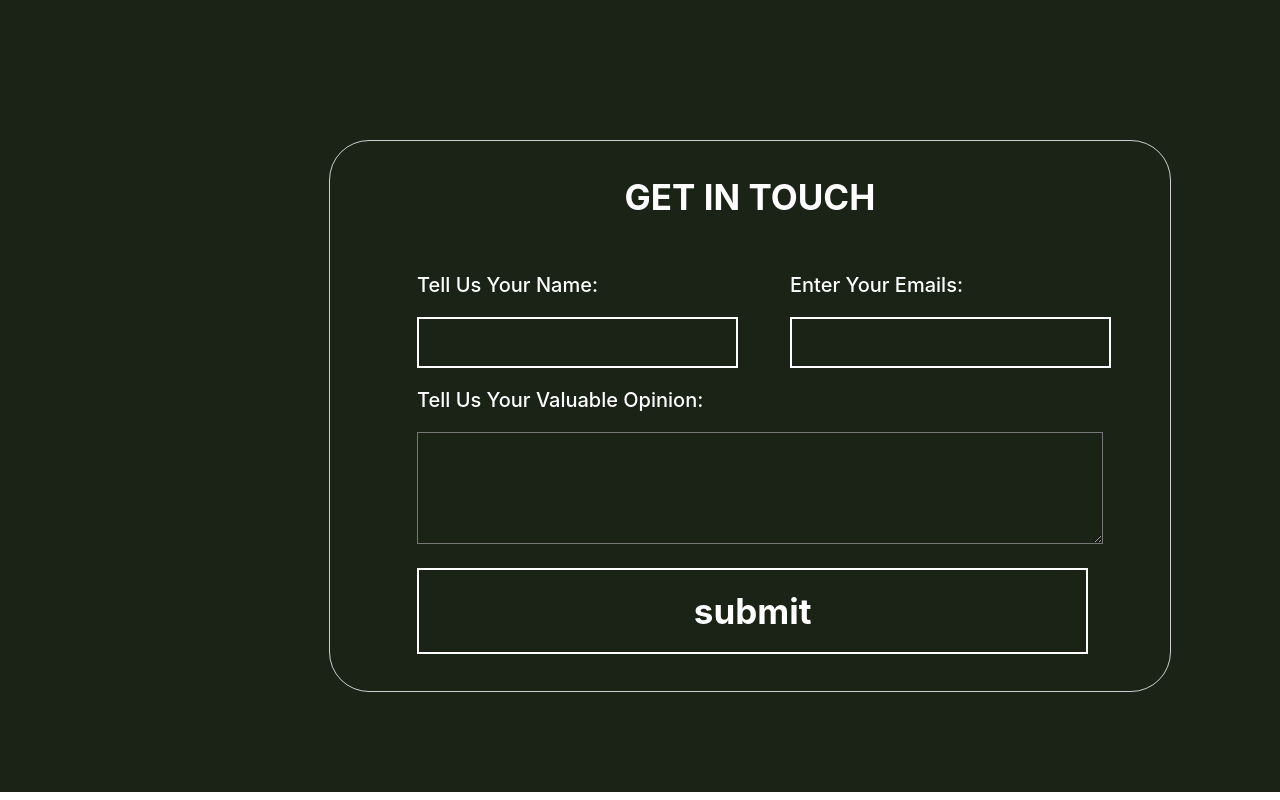
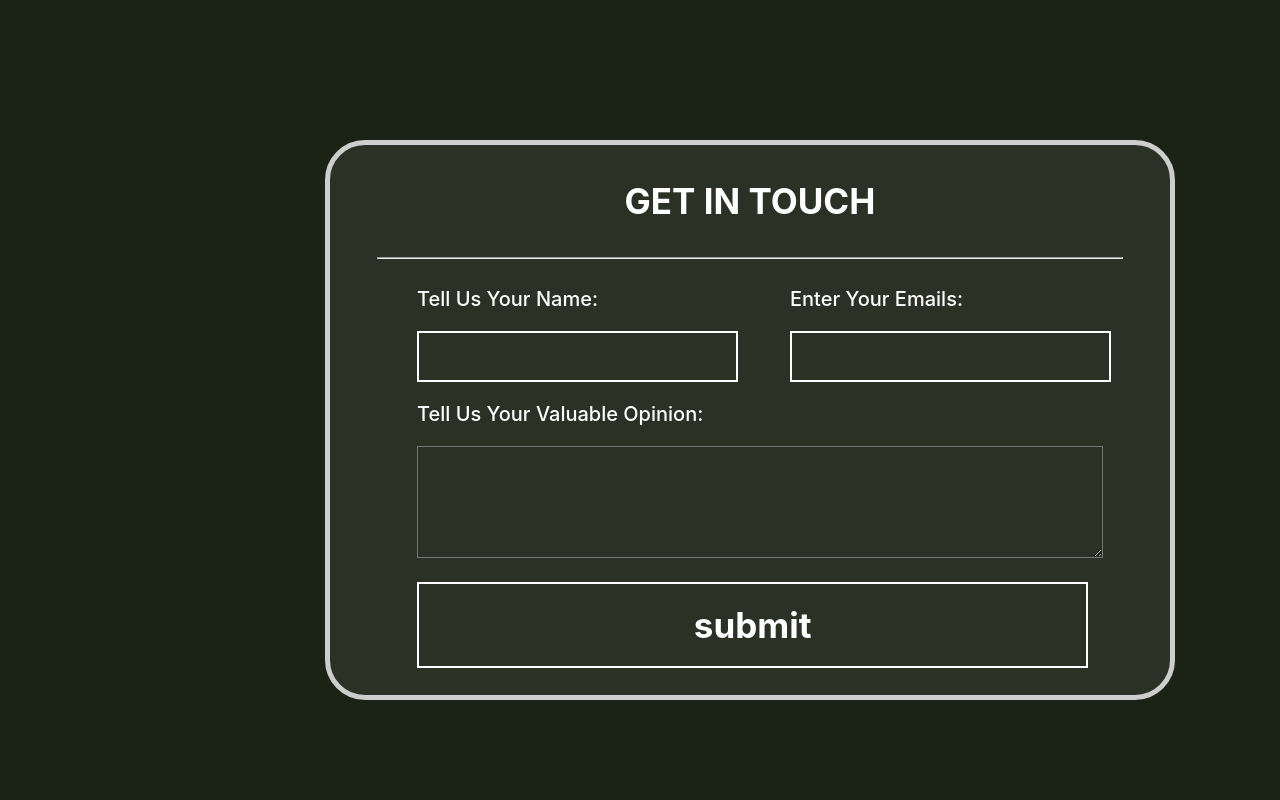
Before and after one commit to hellomahedi/planto_project, a plain HTML site: page index.html in a window 1280 px wide. Shown: the part 5097-5897 px from the top of the page. Drawn offline with nearby package versions, Linux system fonts and the light colour scheme.

Commit message:
change planto file by index.html

```diff
--- a/planto.html
+++ b/index.html
@@ -270,6 +270,7 @@
             <div class="chatbox">
                 <div class="get">
                     <h3>GET IN TOUCH</h3>
+                    <hr>
 
                 <div class="form-input">
                     <div class="in">
--- a/styles/style.css
+++ b/styles/style.css
@@ -444,18 +444,11 @@ margin: 45px 0px;
    height: 550px;
     width: 60%;
     margin: auto;
-    background: #000;
-    background-image: url("../Images/bg.png");
-    background-size: cover;
-    background-repeat: no-repeat;
-    /* background: #b1b1b1; */
-
     border-radius: 40px;
     color: #FFF;
-    background: #5c5c5c00;
-    /* box-shadow: 0 0px 20px 0 rgb(168, 171, 167); */
-    border:1px solid rgb(205, 205, 205);
-    /* backdrop-filter: blur(12.5px); */
+    /* background: #5c5c5c00; */
+    background: #b7a8a81b;
+    border:5px solid rgb(205, 205, 205);
     margin-top: 200px;
 }
 .get>h3{
@@ -465,7 +458,6 @@ margin: 45px 0px;
 }
 .in{
     padding:0px 40px;
-    /* margin:0 40px; */
 }
 
 .form-input{
@@ -476,7 +468,6 @@ margin: 45px 0px;
 }
 textarea{
     width: 90%;
-    /* padding:0px 0px; */
 }
 .in>p{
     font-size: 20px;
```
